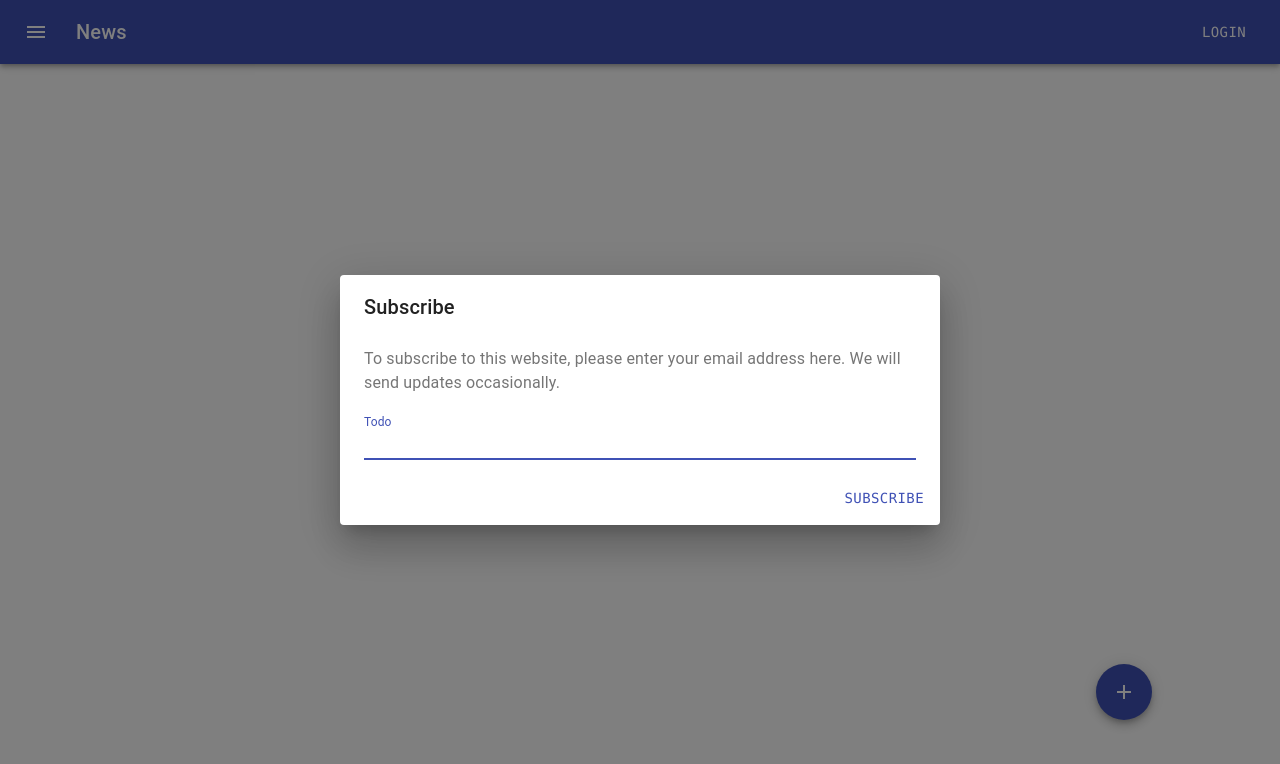
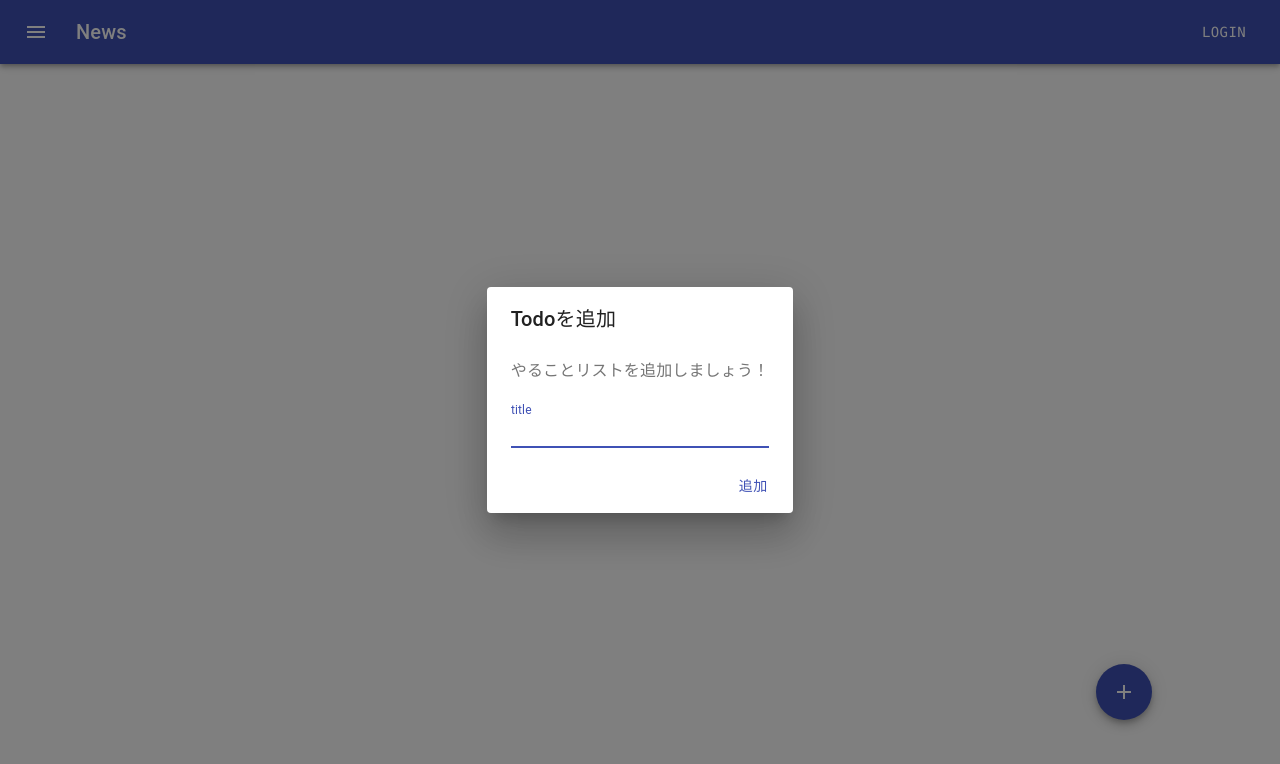
Before and after one commit to s14228so/Go-Next.ts, a Next.js app in the folder web/: page / in a window 1280 px wide. Both pictures are taken after a click on the button 1124 px from the left and 692 px from the top of the page. Shown: the top 764 px of the page. Built offline with nearby package versions, Linux system fonts and the light colour scheme.

Commit message:
Dialog Form のdescription mod

```diff
--- a/web/components/AddTodo.tsx
+++ b/web/components/AddTodo.tsx
@@ -38,17 +38,16 @@ const AddTodo = ({ open, handleClose }) => {
 
     return (
         <Dialog open={open} onClose={handleClose} aria-labelledby="form-dialog-title">
-            <DialogTitle id="form-dialog-title">Subscribe</DialogTitle>
+            <DialogTitle id="form-dialog-title">Todoを追加</DialogTitle>
             <DialogContent>
                 <DialogContentText>
-                    To subscribe to this website, please enter your email address here. We will send updates
-                    occasionally.
+                    やることリストを追加しましょう！
           </DialogContentText>
                 <TextField
                     autoFocus
                     margin="dense"
                     id="title"
-                    label="Todo"
+                    label="title"
                     fullWidth
                     onChange={handleChange}
                 />
@@ -58,7 +57,7 @@ const AddTodo = ({ open, handleClose }) => {
             Cancel
           </Button> */}
                 <Button onClick={handleSubmit} color="primary">
-                    Subscribe
+                    追加
           </Button>
             </DialogActions>
         </Dialog>
```
